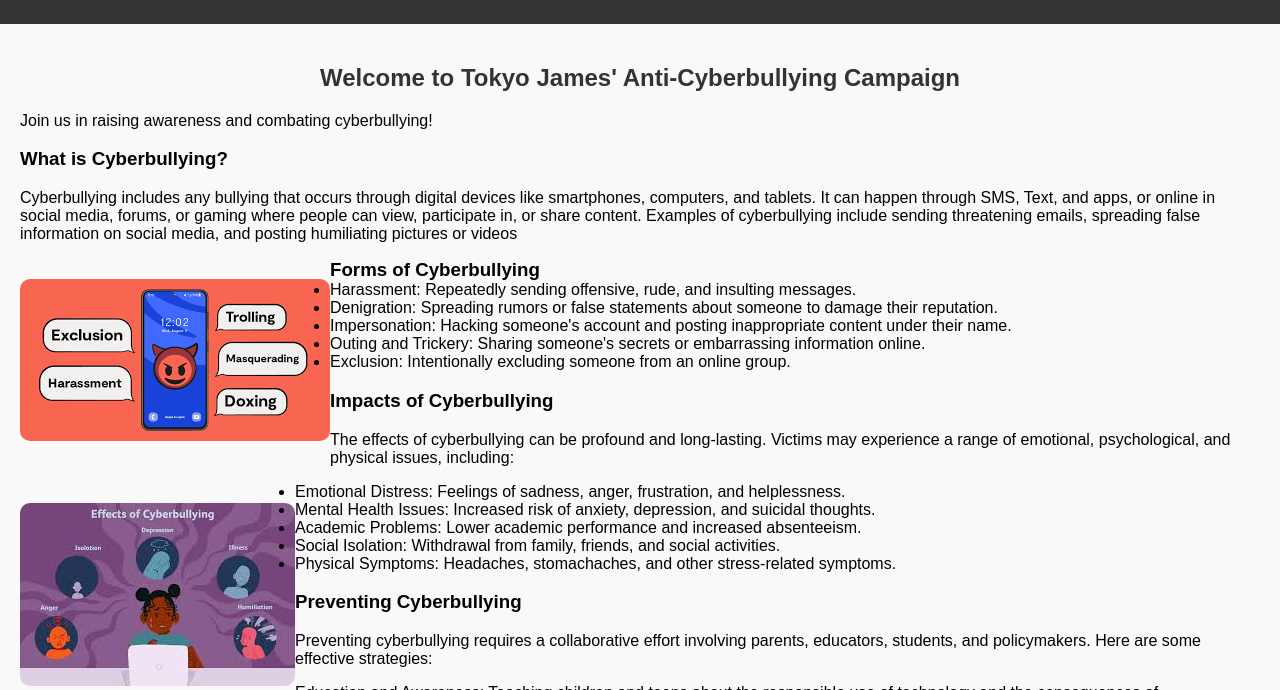
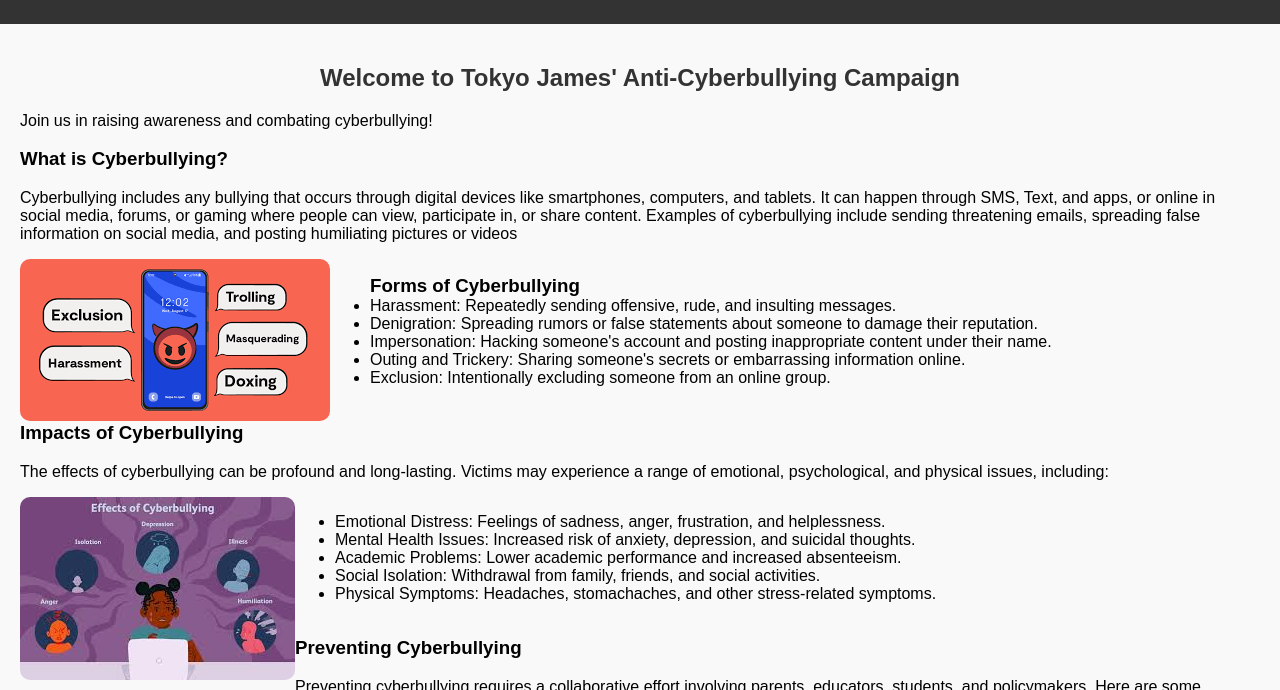
Before and after one commit to nimmykolo/Tokyo-James-Anti-Cyberbullying, a plain HTML site: page index.html in a window 1280 px wide. Shown: the part 110-800 px from the top of the page. Drawn offline with Linux system fonts and the light colour scheme; files whose address does not match are found by name.

Commit message:
Update styles.css

```diff
--- a/styles.css
+++ b/styles.css
@@ -94,9 +94,15 @@ img {
     max-width: 100%;
     height: auto;
     display: block;
-    margin: 20px 0;
+
     border-radius: 10px;
     float: left;
+
+
+}
+
+.impacts{
+    display: flex;
 
 }
 
```
